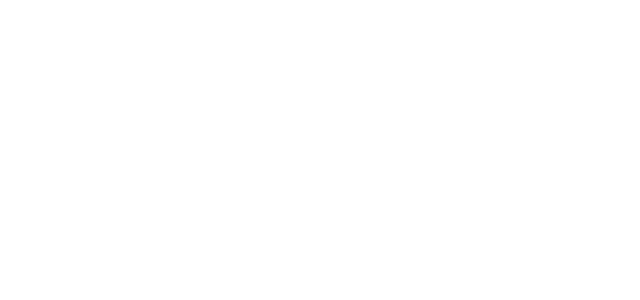
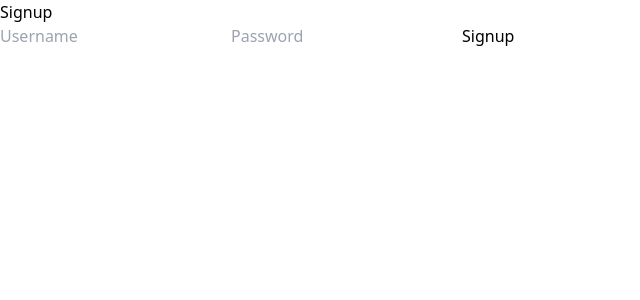
Before and after one commit to knileshh/InteractAi, a React (Vite) app: page /signup in a window 1280 px wide. Before the commit this address had no page. Shown: the top 300 px of the page, without its empty margins (0-640 px from the left). Built offline with nearby package versions, Linux system fonts and the light colour scheme.

Commit message:
Working auth login singup not in main

```diff
--- a/src/components/auth/ProtectedRoute.jsx
+++ b/src/components/auth/ProtectedRoute.jsx
@@ -1,5 +1,5 @@
 import React, { useState, useEffect } from 'react';
-import api from './api.js';
+import api from './api';
 
 const ProtectedRoute = () => {
     const [data, setData] = useState(null);
@@ -8,9 +8,7 @@ const ProtectedRoute = () => {
     useEffect(() => {
         const fetchData = async () => {
             try {
-                // Assuming you have a protected route '/protected' that requires authentication
-                // const token = localStorage.getItem('token'); // Replace with your token storage method
-               const token = "eyJhbGciOiJIUzI1NiIsInR5cCI6IkpXVCJ9.eyJ1c2VySWQiOiI2NjIyODZmZTdkNWY1MGM5OWNmMDRiOTYiLCJpYXQiOjE3MTM1MzkyMTIsImV4cCI6MTcxMzU0MjgxMn0.OfdMzy-QT7np0Hkns0UkDNkAUeKxVGQNGAa801OEQEk"
+                const token = localStorage.getItem('token');
                 const response = await api.get('/protected', {
                     headers: {
                         Authorization: `Bearer ${token}`,
@@ -27,6 +25,7 @@ const ProtectedRoute = () => {
 
     return (
         <div>
+            <h2>Protected Route</h2>
             {error && <p>{error}</p>}
             {data && <p>{data.message}</p>}
         </div>
--- /dev/null
+++ b/src/components/auth/pages/Login.jsx
@@ -0,0 +1,52 @@
+import React, { useState } from 'react';
+import api from '../api';
+import Welcome from './Welcom.jsx';
+
+const Login = () => {
+    const [username, setUsername] = useState('');
+    const [password, setPassword] = useState('');
+    const [error, setError] = useState('');
+    const [isLoggedIn, setIsLoggedIn] = useState(false);
+
+    const handleSubmit = async (e) => {
+        e.preventDefault();
+
+        try {
+            const response = await api.post('/auth/login', { username, password });
+            const { token } = response.data;
+            localStorage.setItem('token', token);
+            setIsLoggedIn(true);
+            setError('');
+        } catch (err) {
+            setError(err.response.data.error);
+            setIsLoggedIn(false);
+        }
+    };
+
+    return (
+        <div>
+            <h2>Login</h2>
+            {error && <p>{error}</p>}
+            {isLoggedIn && <Welcome />}
+            {!isLoggedIn && (
+                <form onSubmit={handleSubmit}>
+                    <input
+                        type="text"
+                        placeholder="Username"
+                        value={username}
+                        onChange={(e) => setUsername(e.target.value)}
+                    />
+                    <input
+                        type="password"
+                        placeholder="Password"
+                        value={password}
+                        onChange={(e) => setPassword(e.target.value)}
+                    />
+                    <button type="submit">Login</button>
+                </form>
+            )}
+        </div>
+    );
+};
+
+export default Login;
--- /dev/null
+++ b/src/components/auth/pages/Signup.jsx
@@ -0,0 +1,47 @@
+import React, { useState } from 'react';
+import api from '../api';
+
+const Signup = () => {
+    const [username, setUsername] = useState('');
+    const [password, setPassword] = useState('');
+    const [error, setError] = useState('');
+    const [success, setSuccess] = useState('');
+
+    const handleSubmit = async (e) => {
+        e.preventDefault();
+
+        try {
+            await api.post('/auth/register', { username, password });
+            setSuccess('User created successfully!');
+            setError('');
+        } catch (err) {
+            setError(err.response.data.error);
+            setSuccess('');
+        }
+    };
+
+    return (
+        <div>
+            <h2>Signup</h2>
+            {error && <p>{error}</p>}
+            {success && <p>{success}</p>}
+            <form onSubmit={handleSubmit}>
+                <input
+                    type="text"
+                    placeholder="Username"
+                    value={username}
+                    onChange={(e) => setUsername(e.target.value)}
+                />
+                <input
+                    type="password"
+                    placeholder="Password"
+                    value={password}
+                    onChange={(e) => setPassword(e.target.value)}
+                />
+                <button type="submit">Signup</button>
+            </form>
+        </div>
+    );
+};
+
+export default Signup;
--- /dev/null
+++ b/src/components/auth/pages/Welcom.jsx
@@ -0,0 +1,11 @@
+import React from 'react';
+
+const Welcome = () => {
+    return (
+        <div>
+            <h3>Welcome! Yove successfully logged in.</h3>
+        </div>
+    );
+};
+
+export default Welcome;
--- a/src/main.jsx
+++ b/src/main.jsx
@@ -8,7 +8,10 @@ import './index.css'
 import Layout from "./components/landingPage/Layout.jsx";
 import SignIn from "./components/landingPage/SignIn.jsx";
 import NewInput from "./components/landingPage/NewInput.jsx";
+
 import Auth from "./components/auth/ProtectedRoute.jsx"
+import Login from "./components/auth/pages/Login.jsx"
+import Signup from "./components/auth/pages/Signup.jsx"
 
 ReactDOM.createRoot(document.getElementById('root')).render(
   <React.StrictMode>
@@ -19,6 +22,9 @@ ReactDOM.createRoot(document.getElementById('root')).render(
               <Route path="/signin" element={<SignIn/>} />
               <Route path="/new-input" element={<NewInput/>} />
               <Route path="/auth" element={<Auth/>} />
+              <Route path="/login" element={<Login/>} />
+              <Route path="/signup" element={<Signup/>} />
+
           </Routes>
       </BrowserRouter>
   </React.StrictMode>
```
